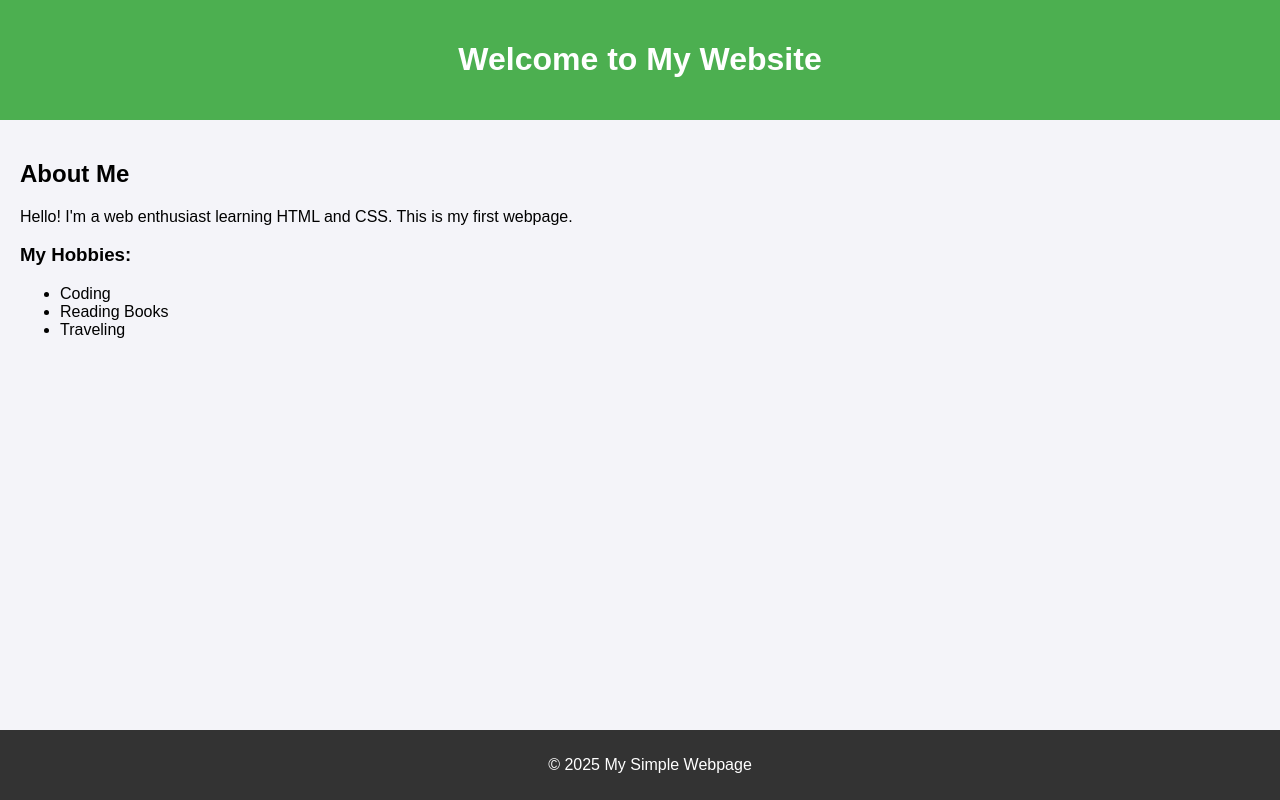
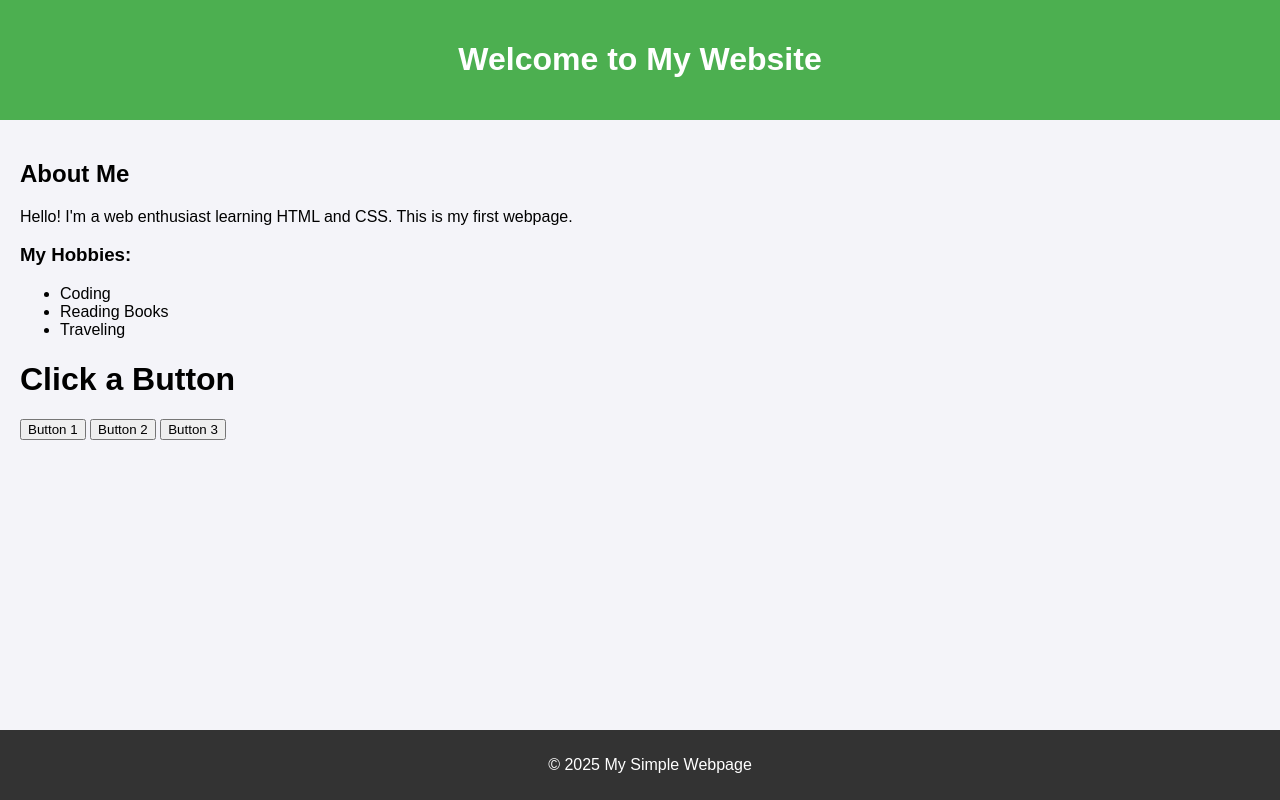
Before and after one commit to decaai/df, a plain HTML site: page index.html in a window 1280 px wide. Drawn offline with Linux system fonts and the light colour scheme.

Commit message:
Update index.html

```diff
--- a/index.html
+++ b/index.html
@@ -46,10 +46,24 @@
             <li>Reading Books</li>
             <li>Traveling</li>
         </ul>
+        <h1>Click a Button</h1>
+
+    <div class="button-container">
+        <button onclick="buttonClicked('Button 1 clicked!')">Button 1</button>
+        <button onclick="buttonClicked('Button 2 clicked!')">Button 2</button>
+        <button onclick="buttonClicked('Button 3 clicked!')">Button 3</button>
+    </div>
+
     </main>
 
     <footer>
         <p>© 2025 My Simple Webpage</p>
     </footer>
 </body>
+
+    <script>
+        function buttonClicked(message) {
+            alert(message);
+        }
+    </script>
 </html>
```
